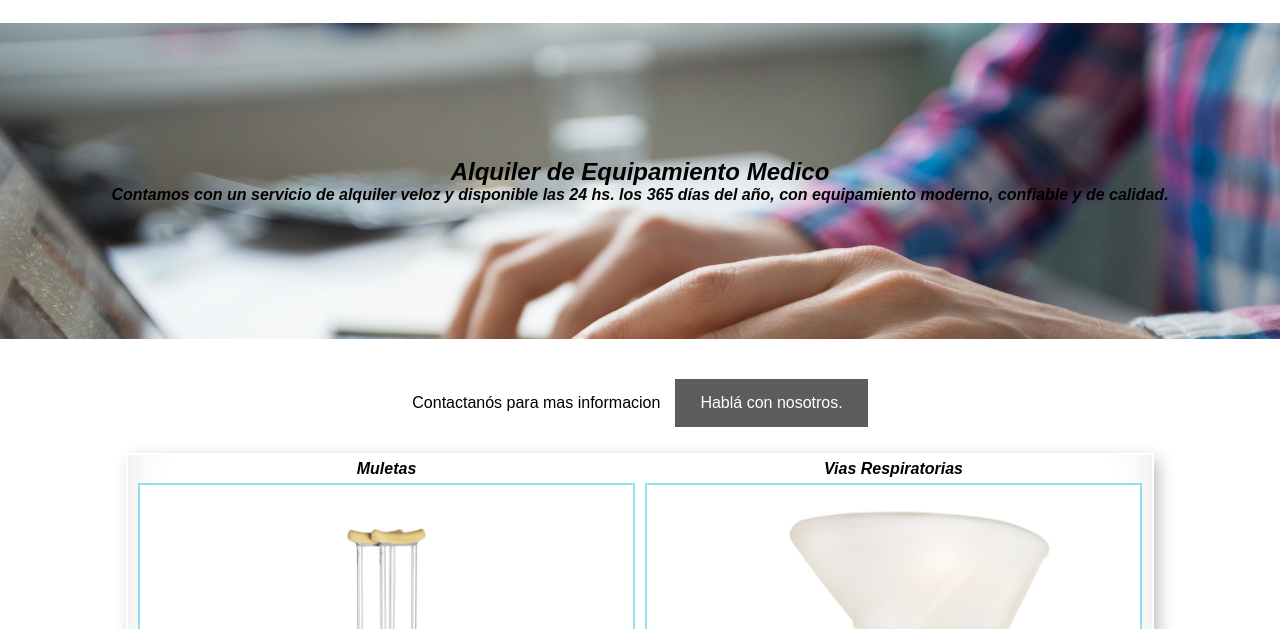
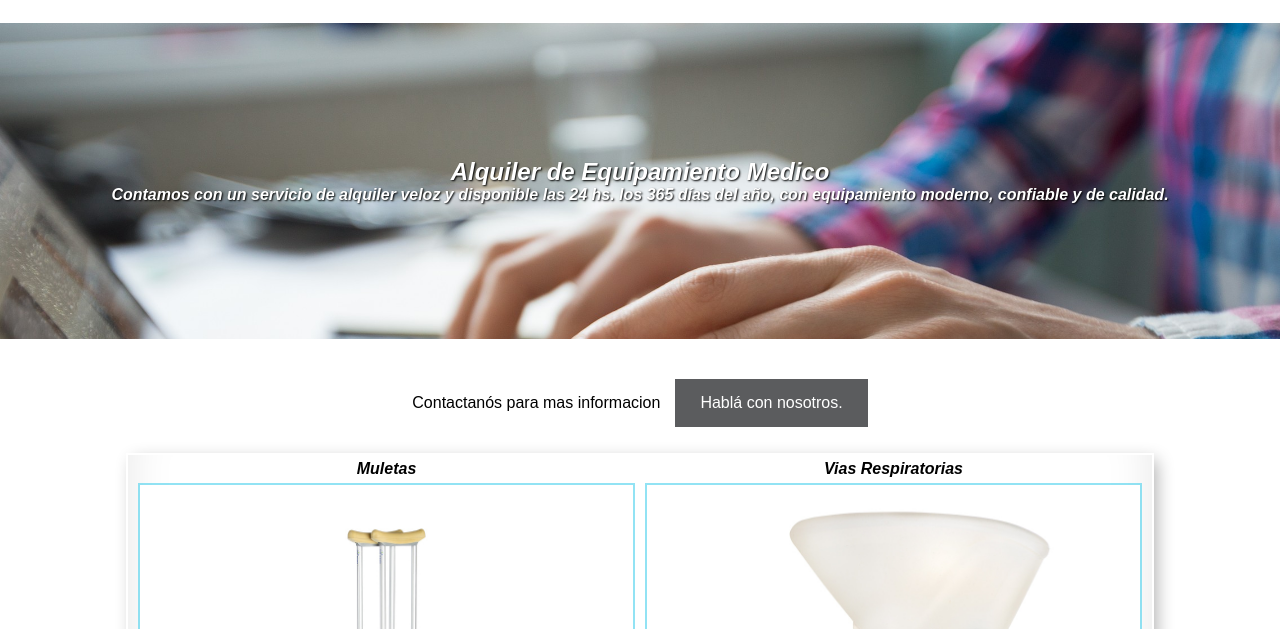
Before and after one commit to trumonts/tpo1ercorte, a plain HTML site: page alquileres.html in a window 1280 px wide. Shown: the part 171-800 px from the top of the page. Drawn offline with Linux system fonts and the light colour scheme; no server answers.

Commit message:
cambio p alquileres

```diff
--- a/alquileres.html
+++ b/alquileres.html
@@ -36,7 +36,7 @@
     <section class="seccion-titulo">
         <div class="contenedor-titulo-alquiler">
 
-            <div class="titulo-alquiler">
+            <div class="titulo-alquiler-h1">
                 <h1>Alquiler de Equipamiento Medico</h1>
                 <p>Contamos con un servicio de alquiler veloz y disponible las 24 hs. los 365 días del año, con
                     equipamiento
--- a/css/style.css
+++ b/css/style.css
@@ -238,7 +238,17 @@
     padding: 130px 0;
 }
 
-
+.titulo-alquiler-h1{
+    display: block;
+    margin-top: 25px;
+    text-align: center;
+    color: white;
+    text-shadow: 1px 1px 2px black;
+    position: relative;
+    font-weight: bolder;
+    font-style: oblique;
+    margin: 5px
+}
 .titulo-alquiler {
     display: block;
     margin-top: 25px;
@@ -248,6 +258,7 @@
     font-weight: bolder;
     font-style: oblique;
     margin: 5px;
+
 
 }
 
```
